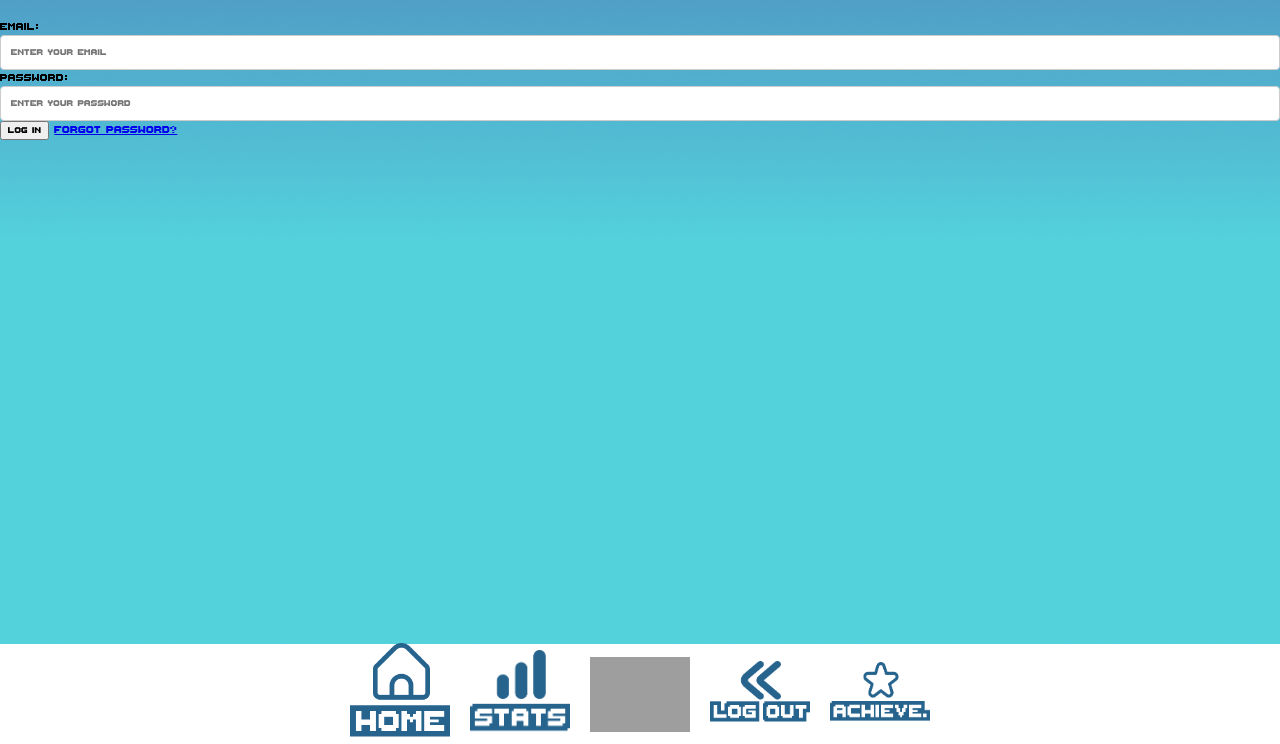
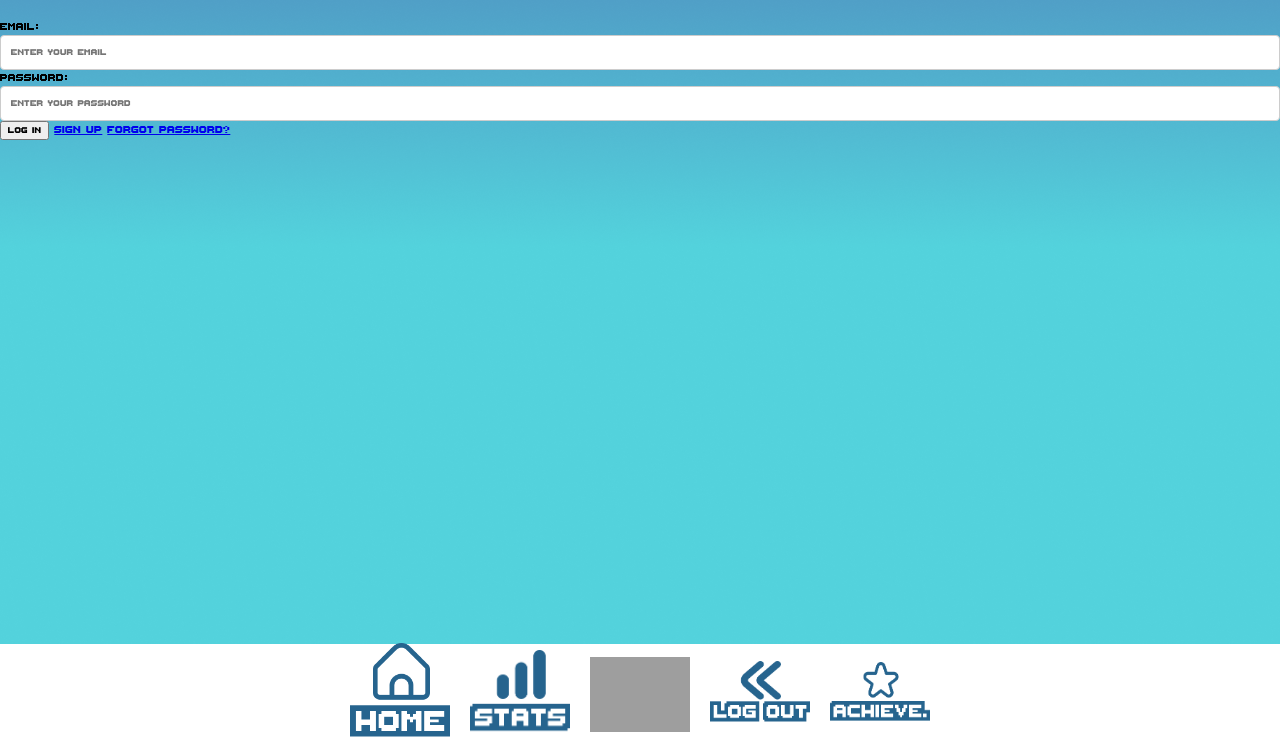
Before and after one commit to AwhVogelLab/mobile-memory-measurement-game, a plain HTML site: page account/log_in/index.html in a window 1280 px wide. Shown: the part 56-800 px from the top of the page. Drawn offline with nearby package versions, Linux system fonts and the light colour scheme; grey boxes are pictures that could not be loaded.

Commit message:
Added sign up button on log in page

```diff
--- a/account/log_in/index.html
+++ b/account/log_in/index.html
@@ -29,6 +29,7 @@
     </p>
 
     <button type="submit">Log In</button>
+    <a href="/account/sign_up/">Sign Up</a>
     <a href="/account/forgot_password/">Forgot Password?</a>
 </form>
 
```
